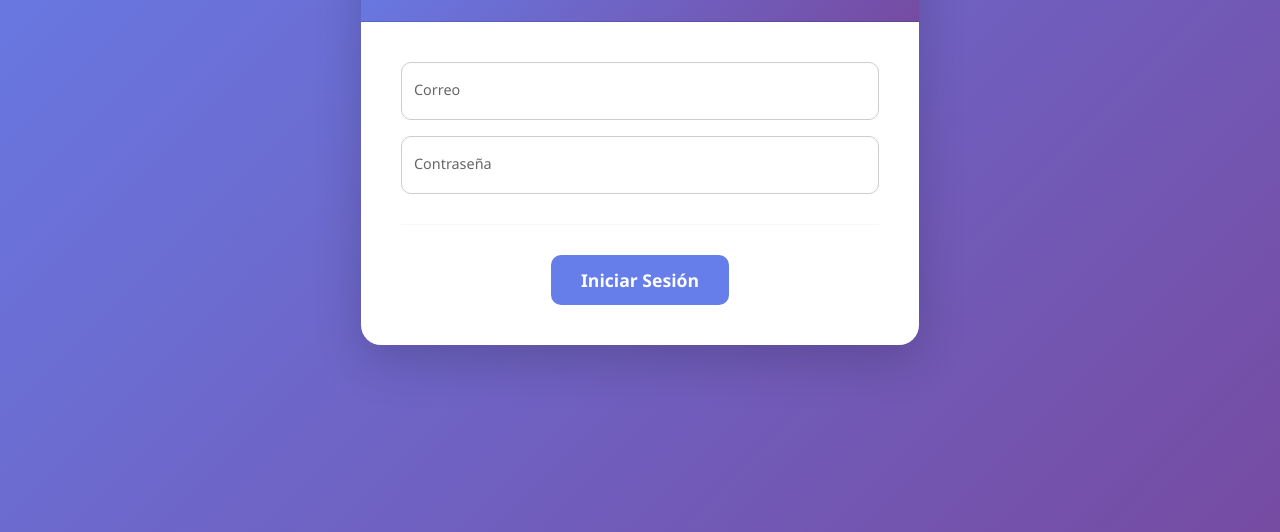
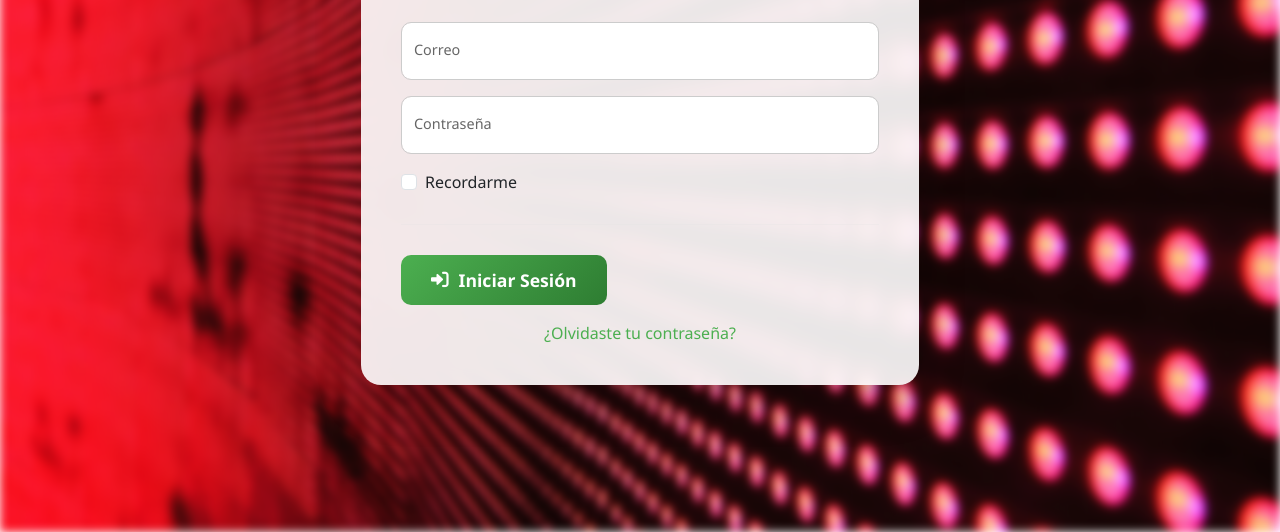
Before and after one commit to EliasO23/Desarrollo_Login, a plain HTML site: page index.html in a window 1280 px wide. Shown: the part 268-800 px from the top of the page. Drawn offline with nearby package versions, Linux system fonts and the light colour scheme.

Commit message:
Modificación del archivo style.css y estructura del index.html agregar una imagen de fondo y un color atractivo visualmente

```diff
--- a/index.html
+++ b/index.html
@@ -5,20 +5,11 @@
     <meta name="viewport" content="width=device-width, initial-scale=1">
     <title>Login</title>
     <link href="https://cdn.jsdelivr.net/npm/bootstrap@5.3.3/dist/css/bootstrap.min.css" rel="stylesheet" integrity="sha384-QWTKZyjpPEjISv5WaRU9OFeRpok6YctnYmDr5pNlyT2bRjXh0JMhjY6hW+ALEwIH" crossorigin="anonymous">
+    <link rel="stylesheet" href="https://cdnjs.cloudflare.com/ajax/libs/font-awesome/6.0.0/css/all.min.css">
     <link rel="stylesheet" href="style.css">
-
   </head>
   <body>
-
-    <style>
-        .container{
-            display: flex;
-            justify-content: center;
-            align-items: center;
-            height: 100vh;
-        }
-    </style>
-
+    <div class="background-image"></div>
     <div class="container">
         <div class="card shadow-lg w-50">
             <div class="card-header bg-white">
@@ -28,15 +19,24 @@
                 <div class="form-floating mb-3">
                     <input type="email" class="form-control" id="floatingInput" placeholder="name@example.com">
                     <label for="floatingInput">Correo</label>
-                  </div>
-                  <div class="form-floating">
+                </div>
+                <div class="form-floating mb-3">
                     <input type="password" class="form-control" id="floatingPassword" placeholder="Password">
                     <label for="floatingPassword">Contraseña</label>
-                  </div>
-                  <hr>
-                  <div class="text-center">
-                    <button class="btn btn-primary">Iniciar Sesión</button>
-                  </div>
+                </div>
+                <div class="form-check mb-3">
+                    <input class="form-check-input" type="checkbox" id="rememberMe">
+                    <label class="form-check-label" for="rememberMe">Recordarme</label>
+                </div>
+                <hr>
+                <div class="text-center">
+                    <button class="btn btn-primary">
+                        <i class="fas fa-sign-in-alt"></i> Iniciar Sesión
+                    </button>
+                </div>
+                <div class="text-center mt-3">
+                    <a href="#" class="text-decoration-none">¿Olvidaste tu contraseña?</a>
+                </div>
             </div>
         </div>
     </div>
--- a/style.css
+++ b/style.css
@@ -2,7 +2,6 @@
 
 /* General */
 body {
-    background: linear-gradient(135deg, #667eea, #764ba2);
     font-family: 'Segoe UI', Tahoma, Geneva, Verdana, sans-serif;
     color: #333;
     margin: 0;
@@ -11,7 +10,23 @@ body {
     display: flex;
     justify-content: center;
     align-items: center;
+    position: relative;
+    overflow: hidden;
 }
+
+.background-image {
+    position: absolute;
+    top: 0;
+    left: 0;
+    width: 100%;
+    height: 100%;
+    background-image: url('images/fondo.jpg'); /* Cambia la URL por la imagen que desees */
+    background-size: cover;
+    background-position: center;
+    filter: blur(5px);
+    z-index: -1;
+}
+
 
 /* Container */
 .container {
@@ -26,12 +41,14 @@ body {
     border: none;
     border-radius: 20px;
     overflow: hidden;
-    background: #fff;
+    background: rgba(255, 255, 255, 0.9); /* Fondo semi-transparente */
     box-shadow: 0 10px 30px rgba(0, 0, 0, 0.1);
+    backdrop-filter: blur(10px);
 }
 
+/* Card Header */
 .card-header {
-    background: linear-gradient(135deg, #667eea, #764ba2);
+    background: linear-gradient(135deg, #4CAF50, #2E7D32); /* Degradado verde profesional */
     color: #fff;
     text-align: center;
     padding: 30px;
@@ -39,6 +56,7 @@ body {
     font-weight: bold;
 }
 
+/* Card Body */
 .card-body {
     padding: 40px;
 }
@@ -50,6 +68,12 @@ body {
     padding: 15px;
     font-size: 1rem;
     width: 100%;
+    transition: border-color 0.3s ease;
+}
+
+.form-floating input:focus {
+    border-color: #4CAF50; /* Verde para el foco */
+    box-shadow: 0 0 5px rgba(76, 175, 80, 0.5);
 }
 
 .form-floating label {
@@ -59,7 +83,7 @@ body {
 
 /* Button */
 .btn-primary {
-    background-color: #667eea;
+    background: linear-gradient(135deg, #4CAF50, #2E7D32); /* Degradado verde profesional */
     border: none;
     border-radius: 10px;
     padding: 12px 30px;
@@ -67,10 +91,20 @@ body {
     font-weight: bold;
     cursor: pointer;
     transition: background 0.3s ease;
+    display: flex;
+    align-items: center;
+    justify-content: center;
+    gap: 10px;
+    color: #fff; /* Texto blanco */
 }
 
 .btn-primary:hover {
-    background-color: #764ba2;
+    background: linear-gradient(135deg, #2E7D32, #4CAF50); /* Invertir el degradado al pasar el mouse */
+}
+
+/* Checkbox */
+.form-check-input {
+    margin-top: 0.3rem;
 }
 
 /* Extra */
@@ -84,3 +118,13 @@ hr {
 .text-center {
     text-align: center;
 }
+
+.text-decoration-none {
+    text-decoration: none;
+    color: #4CAF50; /* Verde para enlaces */
+    transition: color 0.3s ease;
+}
+
+.text-decoration-none:hover {
+    color: #2E7D32; /* Verde más oscuro al pasar el mouse */
+}
```
Also changed, not shown: images/fondo.jpg (added).
